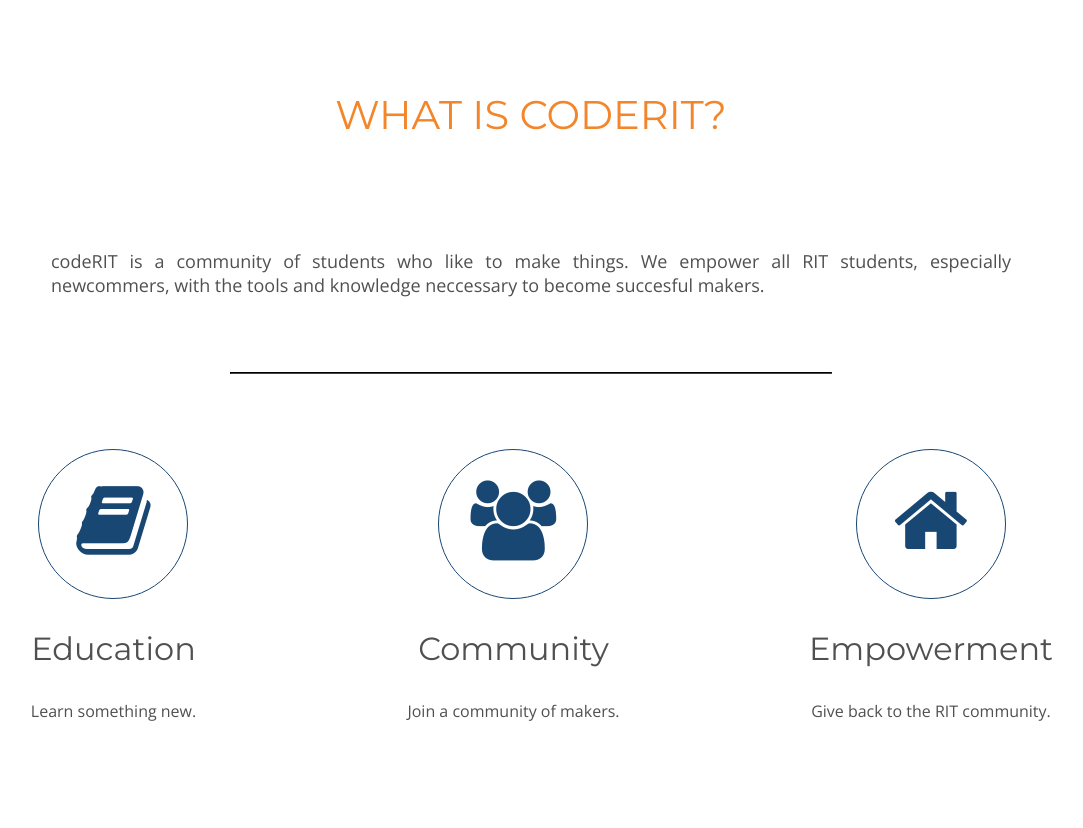
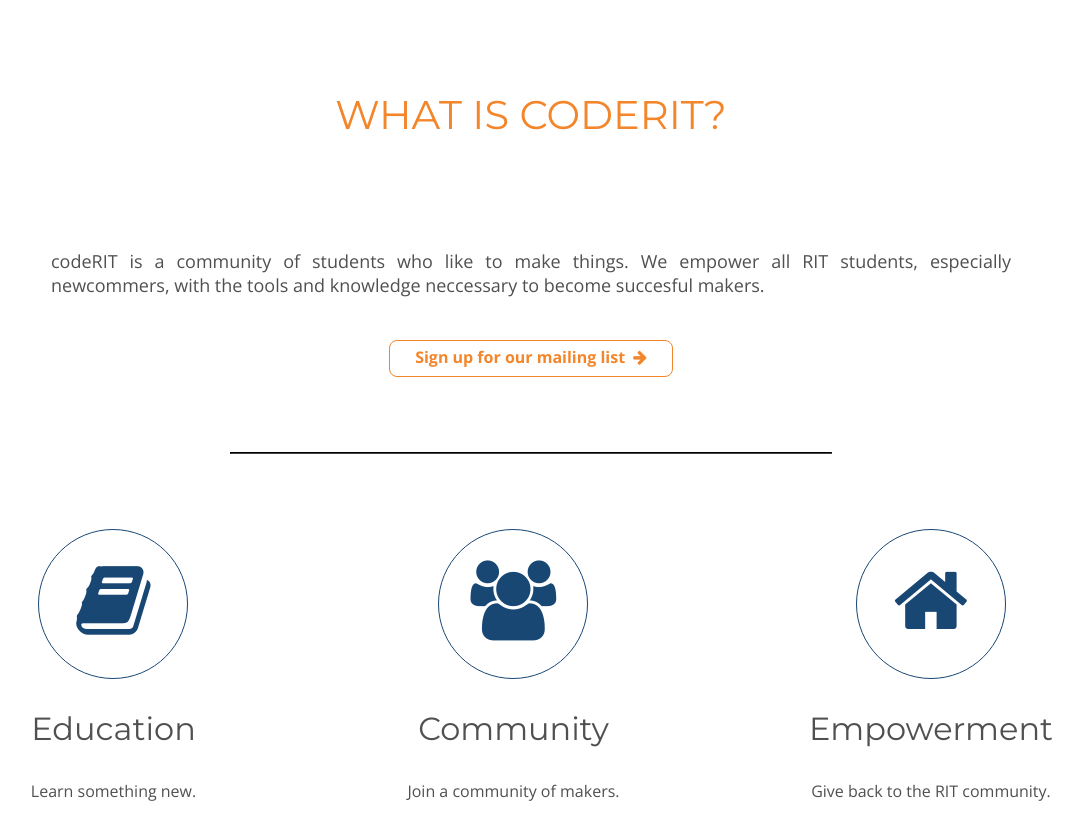
Before and after one commit to codeRIT/coderit.github.io, a Jekyll site: the page built from index.html, in a window 1280 px wide. Shown: the part 900-1728 px from the top of the page, without its empty margins (109-1192 px from the left). Built offline with Jekyll 4.4.1, drawn with Linux system fonts in a browser that asks for light colours; nearby versions of some CDN libraries; comment, search, counter and statistics services are not loaded; grey boxes are pictures that could not be loaded.

Commit message:
Add link for mailing list sign-up

```diff
--- a/assets/css/main.sass
+++ b/assets/css/main.sass
@@ -63,6 +63,9 @@
 	text-decoration: none
 	&:hover
 		color: $orange-med
+
+.icon-space-l
+	margin-left: 0.5em
 
 .container
 	margin: 0 auto
--- a/index.html
+++ b/index.html
@@ -13,6 +13,7 @@
   <h2 class="title">WHAT IS CODERIT?</h2>
   <div class="grid-cta three">
     <p id="mission">codeRIT is a community of students who like to make things. We empower all RIT students, especially newcommers, with the tools and knowledge neccessary to become succesful makers.</p>
+    <p class="center"><a href="http://eepurl.com/bwy-a1" class="button orange">Sign up for our mailing list<span class="fa fa-arrow-right icon-space-l"></span></a></p>
     <hr/>
     <div class="col center badge-cta">
       <i class="fa fa-book fa-5x badge-icon"></i>
```
